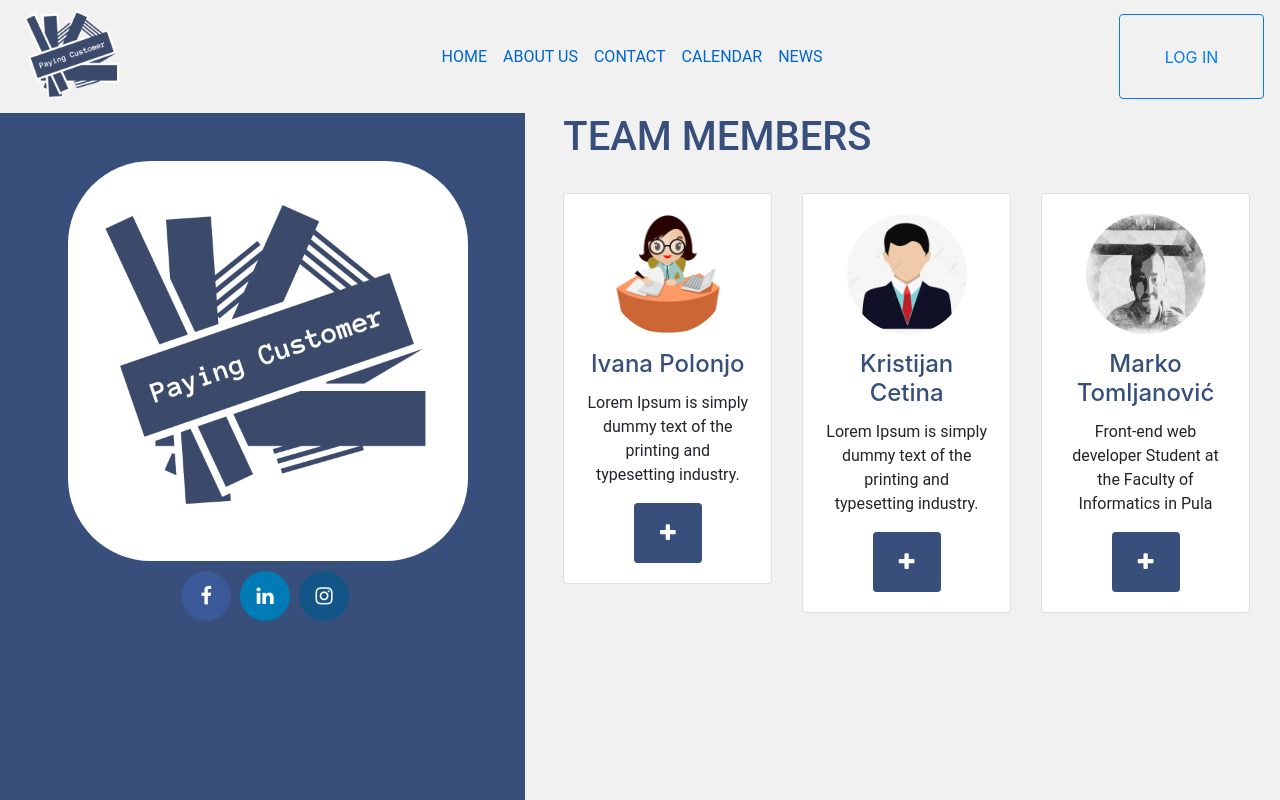
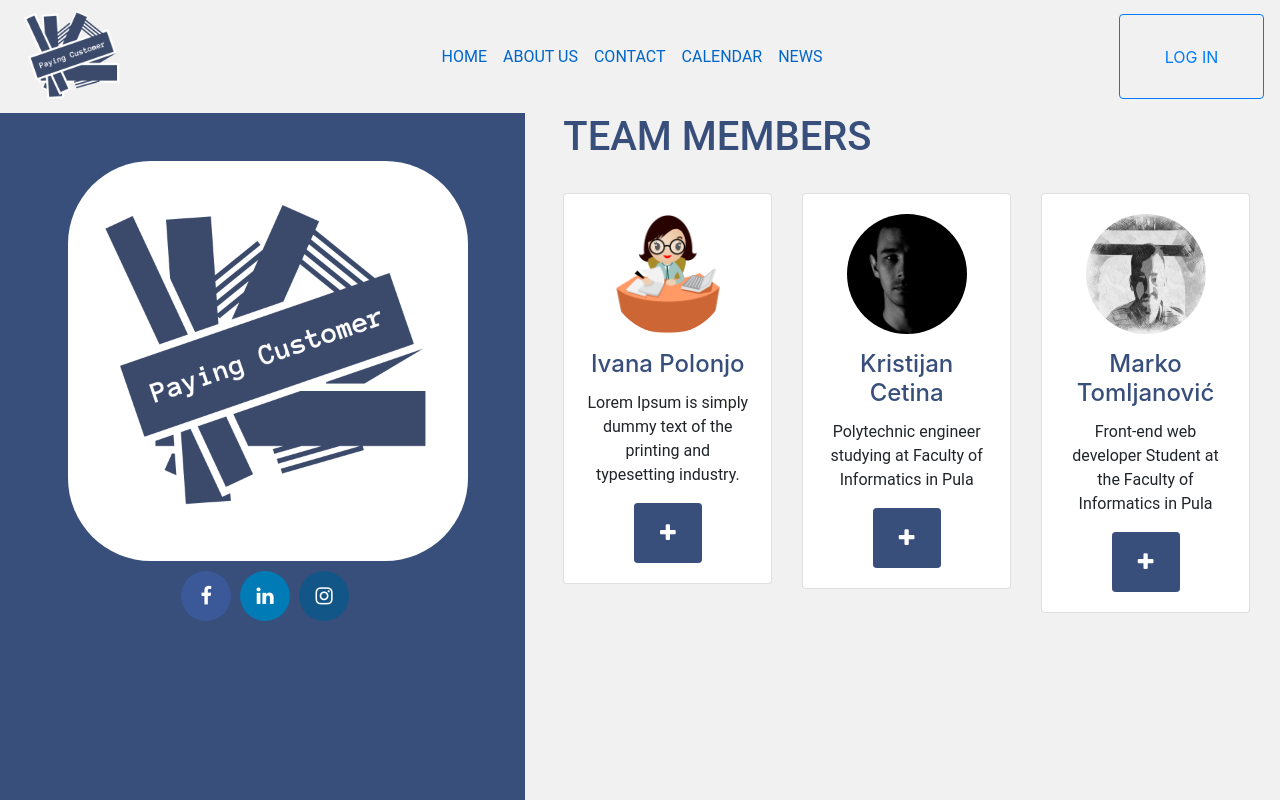
Before and after one commit to KristijanCetina/payingCustomer, a Vue app in the folder paying_customer/: page /contact in a window 1280 px wide. Built offline with nearby package versions, Linux system fonts and the light colour scheme.

Commit message:
bio and links update - Kristijan

```diff
--- a/paying_customer/src/views/Contact.vue
+++ b/paying_customer/src/views/Contact.vue
@@ -64,9 +64,9 @@
                         <div class="frontside">
                             <div class="card">
                                 <div class="card-body text-center">
-                                    <p><img class=" img-fluid" src="@/assets/male.jpg" alt="card image"></p>
+                                    <p><img class=" img-fluid" src="@/assets/kristijan.jpg" alt="card image"></p>
                                     <h4 class="card-title">Kristijan Cetina</h4>
-                                    <p class="card-text">Lorem Ipsum is simply dummy text of the printing and typesetting industry.</p>
+                                    <p class="card-text">Polytechnic engineer studying at Faculty of Informatics in Pula</p>
                                     <a href="" class="btn btn-primary btn-sm"><i class="fa fa-plus"></i></a>
                                 </div>
                             </div>
@@ -75,21 +75,21 @@
                             <div class="card">
                                 <div class="card-body text-center mt-4">
                                     <h4 class="card-title">Kristijan Cetina</h4>
-                                    <p class="card-text">Lorem Ipsum is simply dummy text of the printing and typesetting industry. Lorem Ipsum has been the industry's standard dummy text ever since the 1500s, when an unknown printer took a galley of type and scrambled it to make a type specimen book.</p>
+                                    <p class="card-text">16+ years of experience in industry. Skilled in Autodesk Inventor, Customer Product Training, LaTeX and .NET Framework. Strong IT professional with a bachelor degree in engineering from Istarsko Veleučilište - Università Istriana di scienze applicate.</p>
                                     <ul class="list-inline">
                                         <li class="list-inline-item">
-                                            <a class="social-icon text-xs-center" target="_blank" href="">
+                                            <a class="social-icon text-xs-center" target="_blank" href="https://www.facebook.com/KristijanCetina/">
                                                 <i class="fa fa-facebook"></i>
                                             </a>
                                         </li>
                                         <li class="list-inline-item">
-                                            <a class="social-icon text-xs-center" target="_blank" href="">
+                                            <a class="social-icon text-xs-center" target="_blank" href="https://www.linkedin.com/in/kristijan-cetina-382a5816/">
                                                 <i class="fa fa-linkedin"></i>
                                             </a>
                                         </li>
                                         <li class="list-inline-item">
-                                            <a class="social-icon text-xs-center" target="_blank" href="">
-                                                <i class="fa fa-instagram"></i>
+                                            <a class="social-icon text-xs-center" target="_blank" href="https://kristijancetina.eu/">
+                                                <i class="fa fa-user"></i>
                                             </a>
                                         </li>
                                     </ul>
```
Also changed, not shown: paying_customer/src/assets/kristijan.jpg (added).
